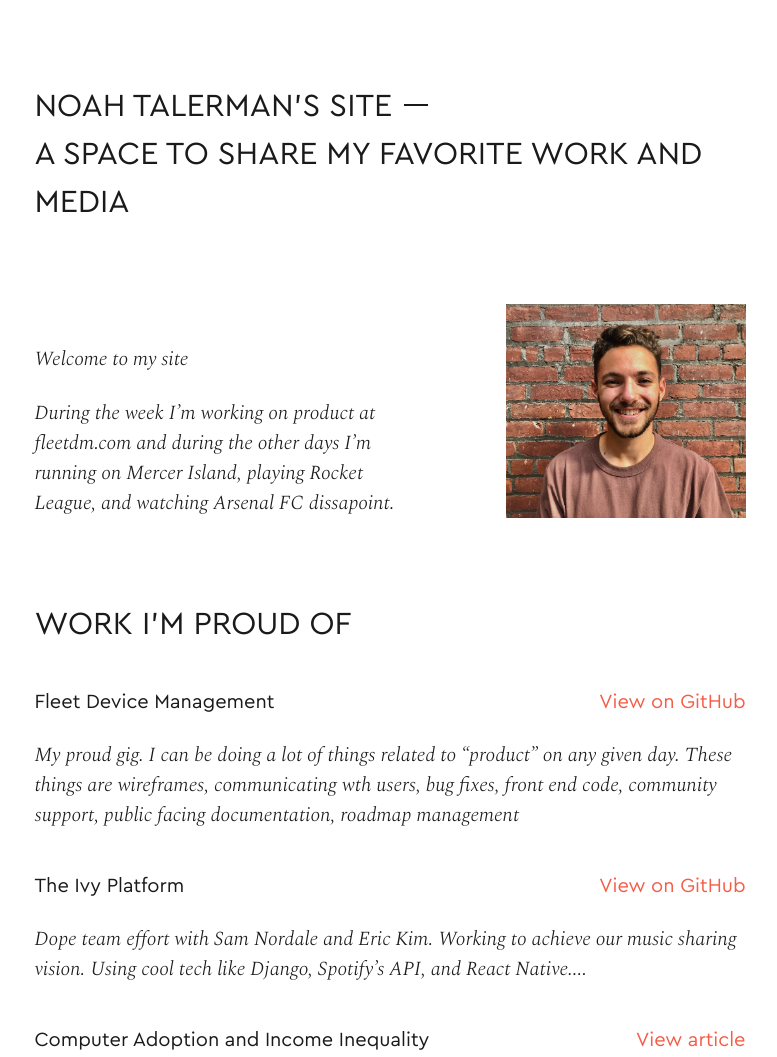
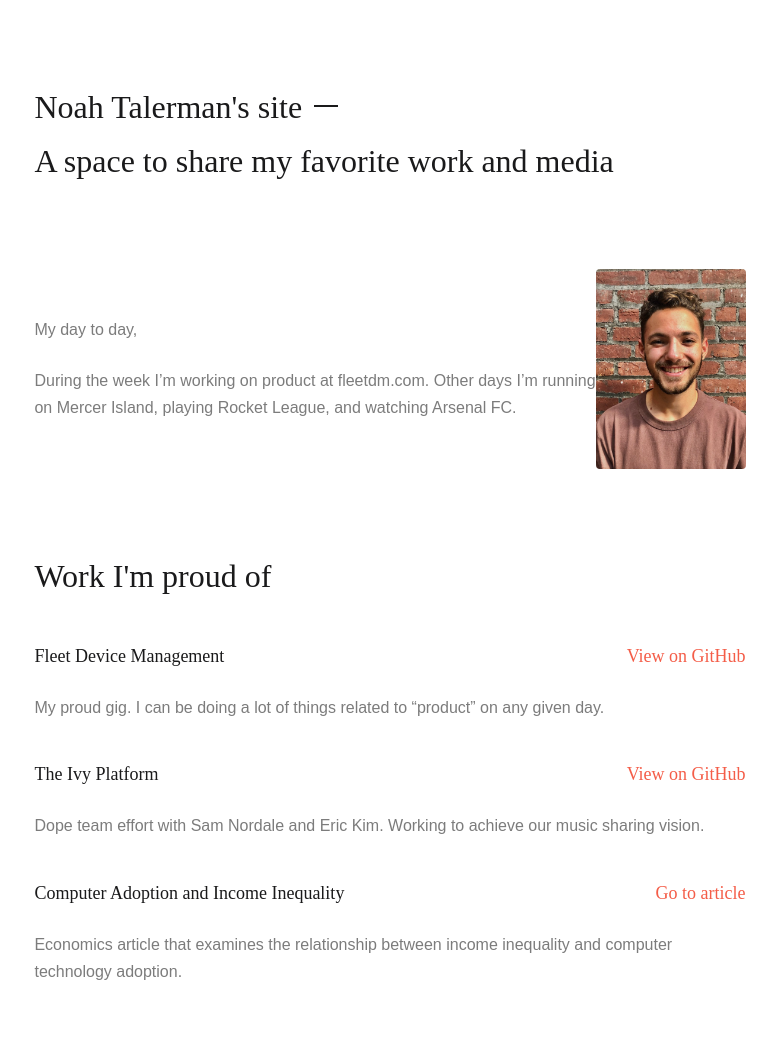
Before and after one commit to noahtalerman/noahtalerman.com, a Gatsby site: page / in a window 1280 px wide. Shown: the top 1057 px of the page, without its empty margins (250-1027 px from the left). Built offline with nearby package versions, Linux system fonts and the light colour scheme; Gatsby itself is replaced by a stand-in of ours; a web font is replaced by a local one.

Commit message:
Add Merriweather and Poppins font. Adjust styles (#8)

```diff
--- a/src/pages/index.js
+++ b/src/pages/index.js
@@ -22,33 +22,33 @@ const IndexPage = () => {
     <Layout>
       <SEO title="Noah Talerman's Site" />
       <div className="col-start-2 col-span-7 md:col-start-3 md:col-span-5">
-        <h1>NOAH TALERMAN'S SITE</h1>
-        <h2>A SPACE TO SHARE MY FAVORITE WORK AND MEDIA</h2>
-        <div className="flex justify-between align-center mt-xl">
+        <h1>Noah Talerman's site</h1>
+        <h2>A space to share my favorite work and media</h2>
+        <div className="flex justify-between items-center mt-xl">
           <div>
-            <p className="mt-lg">Welcome to my site</p>
-            <p className="mt-md">During the week I’m working on product at fleetdm.com and during the other days I’m running on Mercer Island, playing Rocket League, and watching Arsenal FC dissapoint.</p>
+            <p className="text-light-text-grey dark:text-dark-text-grey">My day to day,</p>
+            <p className="mt-md text-light-text-grey dark:text-dark-text-grey">During the week I’m working on product at fleetdm.com. Other days I’m running on Mercer Island, playing Rocket League, and watching Arsenal FC.</p>
           </div>
           <div className="lg:flex lg:justify-end hidden">
-            <img src={meImg} style={{maxWidth: "240px"}}className="object-cover h-auto ml-xl"></img>
+            <img src={meImg} style={{width: "200px", height: "200px", borderRadius: "4px"}}className="object-cover h-auto ml-xl"></img>
           </div>
         </div>
-        <h3 className="mt-xl">WORK I'M PROUD OF</h3>
+        <h3 className="mt-xl">Work I'm proud of</h3>
         <div className="flex justify-between mt-lg flex-col lg:flex-row">
-          <span className="font-display not-italic">Fleet Device Management</span>
-          <a href="https://github.com/fleetdm/fleet" target="_blank" rel="noopener noreferrer" className="">View on GitHub</a>
+          <span className="font-display text-md">Fleet Device Management</span>
+          <a href="https://github.com/fleetdm/fleet" target="_blank" rel="noopener noreferrer" className="text-md">View on GitHub</a>
         </div>
-        <p className="mt-md">My proud gig. I can be doing a lot of things related to “product” on any given day. These things are wireframes, communicating wth users, bug fixes, front end code, community support, public facing documentation, roadmap management</p>
+        <p className="mt-md text-light-text-grey dark:text-dark-text-grey">My proud gig. I can be doing a lot of things related to “product” on any given day.</p>
         <div className="flex justify-between mt-lg flex-col lg:flex-row">
-          <span className="font-display not-italic">The Ivy Platform</span>
-          <a href="https://github.com/snordale/music-app" target="_blank" rel="noopener noreferrer" className="">View on GitHub</a>
+          <span className="font-display text-md">The Ivy Platform</span>
+          <a href="https://github.com/snordale/music-app" target="_blank" rel="noopener noreferrer" className="text-md">View on GitHub</a>
         </div>
-        <p className="mt-md">Dope team effort with Sam Nordale and Eric Kim. Working to achieve our music sharing vision. Using cool tech like Django, Spotify’s API, and React Native....</p>
+        <p className="mt-md text-light-text-grey dark:text-dark-text-grey">Dope team effort with Sam Nordale and Eric Kim. Working to achieve our music sharing vision.</p>
         <div className="flex justify-between mt-lg flex-col lg:flex-row">
-          <span className="font-display not-italic">Computer Adoption and Income Inequality</span>
-          <a href="https://columbiaeconreview.com/post/5f45c9c8be5493000729ed15" target="_blank" rel="noopener noreferrer" className="">View article</a>
+          <span className="font-display text-md">Computer Adoption and Income Inequality</span>
+          <a href="https://columbiaeconreview.com/post/5f45c9c8be5493000729ed15" target="_blank" rel="noopener noreferrer" className="text-md">Go to article</a>
         </div>
-        <p className="mt-md">Economics article that examines the relationship between income inequality and computer technology adoption.</p>
+        <p className="mt-md text-light-text-grey dark:text-dark-text-grey">Economics article that examines the relationship between income inequality and computer technology adoption.</p>
         {/* <h3 className="mt-xl">MY LAST 3 LISTENS ON SPOTIFY</h3>
         <table className="table-auto w-full text-left mt-lg">
           <thead className="font-display not-italic">
--- a/src/styles/global.css
+++ b/src/styles/global.css
@@ -1,8 +1,8 @@
 body {
-  font-family: 'Spectral', serif;
-  font-style: italic;
+  font-family: 'Poppins', sans-serif;
   font-weight: 300;
-  font-size: 20px;
+  font-size: 16px;
+  line-height: 1.7;
 }
 
 h1,
@@ -16,9 +16,9 @@ h2,
 h3,
 h4,
 a {
-  font-family: 'Cera CY', sans-serif;
+  font-family: 'Merriweather', serif;
   font-style: normal;
-  font-weight: 300;
+  font-weight: 400;
 }
 
 a {
--- a/src/styles/tailwind.css
+++ b/src/styles/tailwind.css
@@ -34,4 +34,18 @@
     font-weight: 300;
     font-style: italic;
   }
+
+  @font-face {
+    font-family: 'Merriweather';
+    src: url('../assets/fonts/Merriweather/Merriweather-Regular.ttf') format('truetype');
+    font-weight: 400;
+    font-style: normal;
+  }
+
+  @font-face {
+    font-family: 'Poppins';
+    src: url('../assets/fonts/Poppins/Poppins-Light.ttf') format('truetype');
+    font-weight: 300;
+    font-style: normal;
+  }
 }
--- a/tailwind.config.js
+++ b/tailwind.config.js
@@ -6,16 +6,19 @@ module.exports = {
       'ui-light-grey': '#e0e0e0',
       'red': '#f45d48',
       'dark-grey': '#1a1a1b',
+      'dark-text-grey': '#b3b3b3',
+      'light-text-grey': '#7c7c7c',
       'white': '#ffffff',
     },
     fontSize: {
       sm: ['12px', '18px'],
+      md: ['18px', '27px'],
       base: ['20px', '30px'],
       lg: ['24px', '32px'],
       xl: ['32px', '48px'],
     },
     fontFamily: {
-     'display': ['Cera CY', 'sans-serif'],
+     'display': ['Merriweather', 'serif'],
      'body': ['Spectral', 'serif'],
     },
     spacing: {
```
